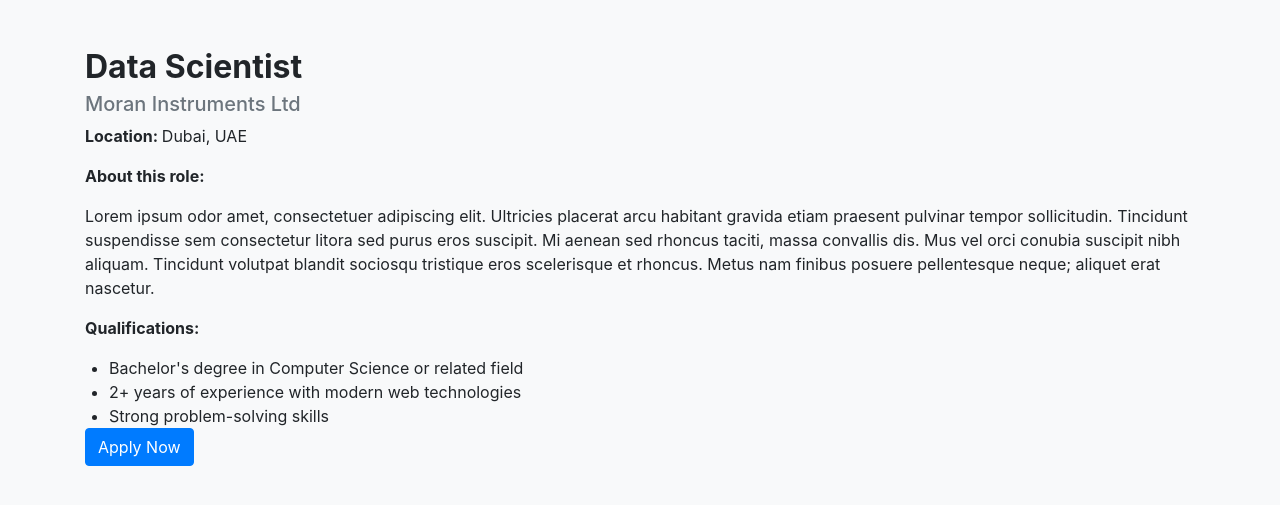
After one commit to andromeda3453/flask-careers-site, a Flask app: page /job/1 in a window 1280 px wide. The commit adds this page. Shown: the top 505 px of the page. Run offline with Flask 3, Linux system fonts and the light colour scheme; some libraries are stand-ins or nearby versions.

Commit message:
Added base layout template Added job details page

```diff
--- a/app.py
+++ b/app.py
@@ -7,27 +7,42 @@ JOBS = [
         'id': 1,
         'title': 'Data Scientist',
         'location': 'Dubai, UAE',
-        'salary': 30_000
+        'salary': 30_000,
+        'about': 'Lorem ipsum odor amet, consectetuer adipiscing elit. Ultricies placerat arcu habitant gravida etiam praesent pulvinar tempor sollicitudin. Tincidunt suspendisse sem consectetur litora sed purus eros suscipit. Mi aenean sed rhoncus taciti, massa convallis dis. Mus vel orci conubia suscipit nibh aliquam. Tincidunt volutpat blandit sociosqu tristique eros scelerisque et rhoncus. Metus nam finibus posuere pellentesque neque; aliquet erat nascetur.',
+        'company': 'Moran Instruments Ltd'
     },
     {
         'id': 2,
         'title': 'Data Engineer',
         'location': 'Abu Dhabi, UAE',
-        'salary': 40_000
+        'salary': 40_000,
+        'about': 'Lorem ipsum odor amet, consectetuer adipiscing elit. Ultricies placerat arcu habitant gravida etiam praesent pulvinar tempor sollicitudin. Tincidunt suspendisse sem consectetur litora sed purus eros suscipit. Mi aenean sed rhoncus taciti, massa convallis dis. Mus vel orci conubia suscipit nibh aliquam. Tincidunt volutpat blandit sociosqu tristique eros scelerisque et rhoncus. Metus nam finibus posuere pellentesque neque; aliquet erat nascetur.',
+        'company': 'Dawson Advertising Ltd'
     },
     {
         'id': 3,
         'title': 'Data Analyst',
         'location': 'RAK, UAE',
-        'salary': 35_000
+        'salary': 35_000,
+        'about': 'Lorem ipsum odor amet, consectetuer adipiscing elit. Ultricies placerat arcu habitant gravida etiam praesent pulvinar tempor sollicitudin. Tincidunt suspendisse sem consectetur litora sed purus eros suscipit. Mi aenean sed rhoncus taciti, massa convallis dis. Mus vel orci conubia suscipit nibh aliquam. Tincidunt volutpat blandit sociosqu tristique eros scelerisque et rhoncus. Metus nam finibus posuere pellentesque neque; aliquet erat nascetur.',
+        'company': 'Clayton Training Ltd'
     },
     {
         'id': 4,
         'title': 'Backend Engineer',
         'location': 'UAQ, UAE',
-        'salary': 30_000
+        'salary': 30_000,
+        'about': 'Lorem ipsum odor amet, consectetuer adipiscing elit. Ultricies placerat arcu habitant gravida etiam praesent pulvinar tempor sollicitudin. Tincidunt suspendisse sem consectetur litora sed purus eros suscipit. Mi aenean sed rhoncus taciti, massa convallis dis. Mus vel orci conubia suscipit nibh aliquam. Tincidunt volutpat blandit sociosqu tristique eros scelerisque et rhoncus. Metus nam finibus posuere pellentesque neque; aliquet erat nascetur.',
+        'company': 'Fleming Security Ltd'
     },
 ]
+
+
+@app.route('/job/<job_id>')
+def job_detail(job_id):
+    job = next(filter(lambda x: str(x['id']) == job_id, JOBS))
+    print(job)
+    return render_template('jobdetails.html', job=job)
 
 @app.route('/')
 def home():
--- /dev/null
+++ b/static/jobdetails.css
@@ -0,0 +1,41 @@
+body {
+  background-color: #f8f9fa;
+}
+
+/* .card {
+  border-radius: 8px;
+  box-shadow: 0 4px 8px rgba(0, 0, 0, 0.1);
+} */
+
+.card-body {
+  padding: 2rem;
+}
+
+.card-title {
+  font-size: 2rem;
+  font-weight: 700;
+}
+
+.card-subtitle {
+  font-size: 1.25rem;
+  color: #6c757d;
+}
+
+.card-text {
+  font-size: 1rem;
+}
+
+ul {
+  margin: 0;
+  padding-left: 1.5rem;
+}
+
+.btn-primary {
+  background-color: #007bff;
+  border-color: #007bff;
+}
+
+.btn-primary:hover {
+  background-color: #0056b3;
+  border-color: #004085;
+}
--- /dev/null
+++ b/templates/jobdetails.html
@@ -0,0 +1,38 @@
+<!DOCTYPE html>
+<html lang="en">
+
+<head>
+    <meta charset="UTF-8">
+    <meta name="viewport" content="width=device-width, initial-scale=1.0">
+    <title> {{ job.title }} - Apply</title>
+    <link href="https://stackpath.bootstrapcdn.com/bootstrap/4.5.2/css/bootstrap.min.css" rel="stylesheet">
+    <link rel="stylesheet" href="static/jobdetails.css">
+</head>
+
+<body>
+    <div class="container my-5">
+        <!-- <div class="card"> -->
+        <!-- <div class="card-body"> -->
+        <h1 class="card-title">{{job.title}}</h1>
+        <h5 class="card-subtitle mb-2 text-muted">{{job.company}}</h5>
+        <p class="card-text"><strong>Location: </strong>{{job.location}}</p>
+        <p class="card-text"><strong>About this role:</strong></p>
+        <p class="card-text">
+            {{ job.about }}
+        </p>
+        <p class="card-text"><strong>Qualifications:</strong></p>
+        <ul>
+            <li>Bachelor's degree in Computer Science or related field</li>
+            <li>2+ years of experience with modern web technologies</li>
+            <li>Strong problem-solving skills</li>
+        </ul>
+        <a href="#" class="btn btn-primary">Apply Now</a>
+        <!-- </div> -->
+        <!-- </div> -->
+    </div>
+    <script src="https://code.jquery.com/jquery-3.5.1.slim.min.js"></script>
+    <script src="https://cdn.jsdelivr.net/npm/@popperjs/core@2.5.3/dist/umd/popper.min.js"></script>
+    <script src="https://stackpath.bootstrapcdn.com/bootstrap/4.5.2/js/bootstrap.min.js"></script>
+</body>
+
+</html>
```
Also changed, not shown: templates/_layout.html (added, +19 -0 lines), templates/home.html (+7 -23 lines), templates/jobs.html (+4 -4 lines).
